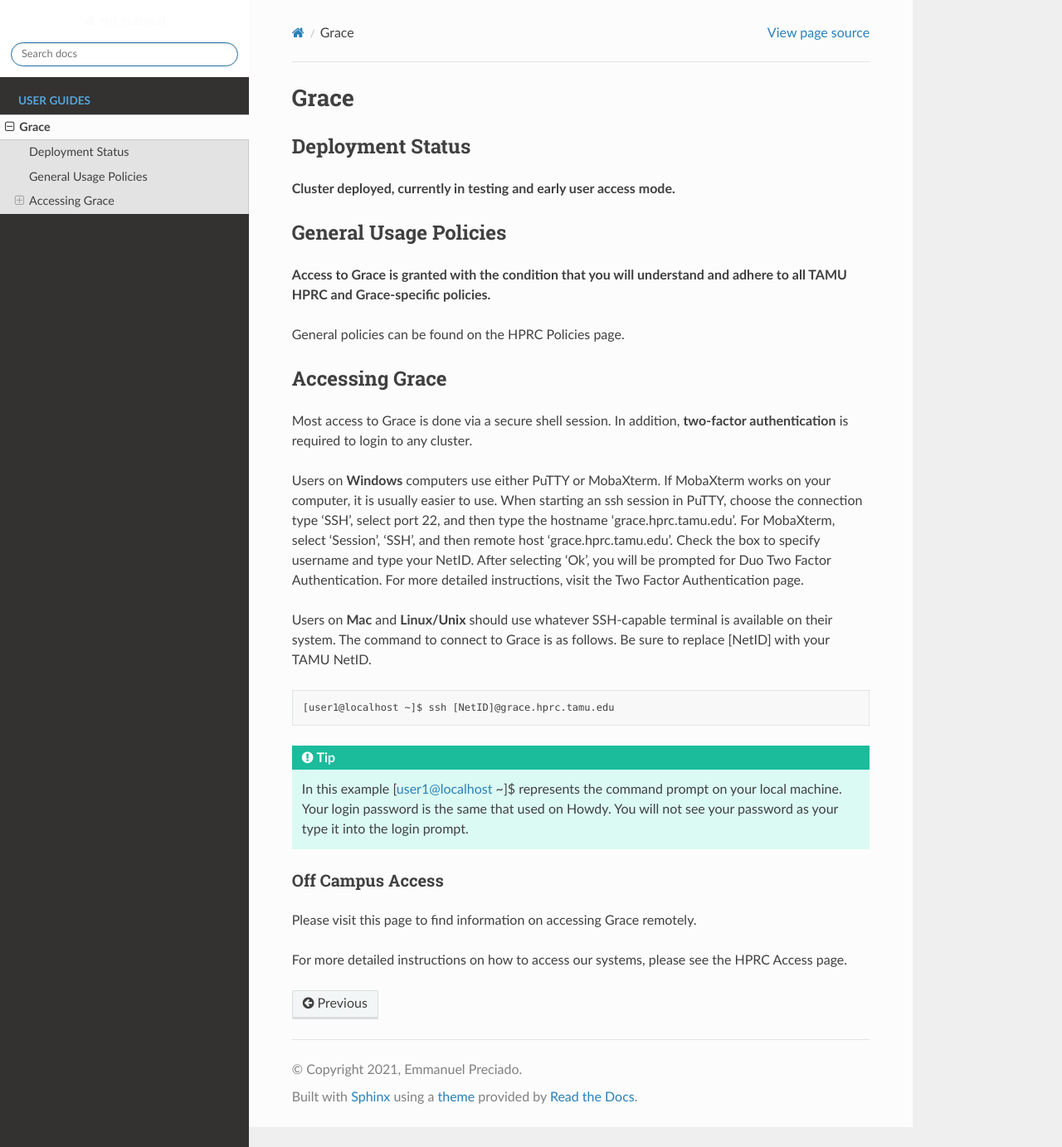
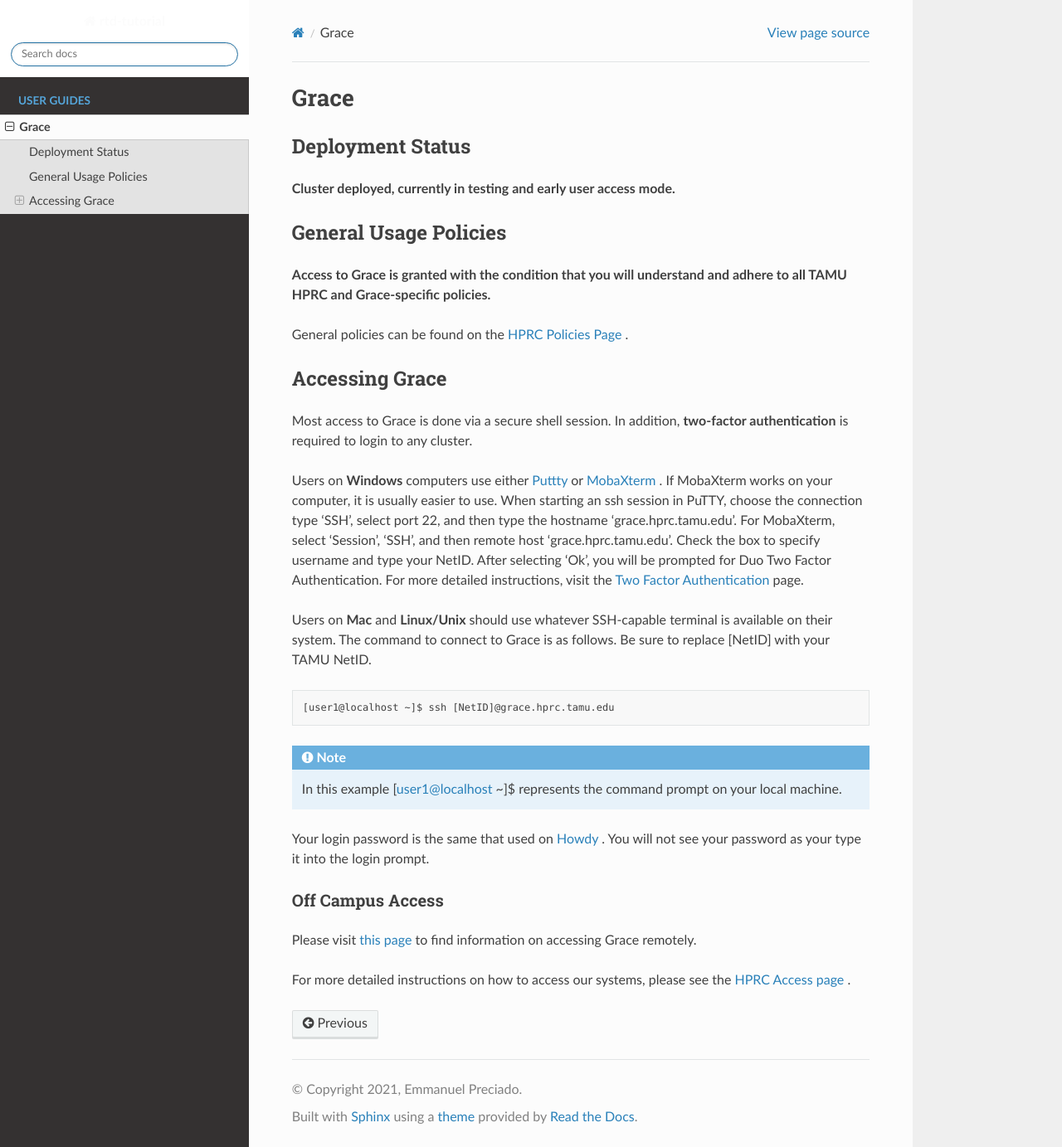
Before and after one commit to EmmanuelDej/rtd-tutorial, a Sphinx documentation site: the page built from docs/grace.rst, in a window 1280 px wide and 1383 px high. Shown: the whole window at 83% size. Built offline with Sphinx 7.4.7 and the Read the Docs theme 2.0.0, drawn with Linux system fonts in a browser that asks for light colours; pages that are not in the unit, such as notebooks, are missing from menus; some of the changed lines change nothing that is shown.

Commit message:
Update grace.rst

```diff
--- a/docs/grace.rst
+++ b/docs/grace.rst
@@ -11,13 +11,13 @@ General Usage Policies
 ----------------------
 **Access to Grace is granted with the condition that you will understand and adhere to all TAMU HPRC and Grace-specific policies.**
 
-General policies can be found on the HPRC Policies page.
+General policies can be found on the `HPRC Policies Page <https://hprc.tamu.edu/policies/>`_ .
 
 Accessing Grace
 ---------------
 Most access to Grace is done via a secure shell session. In addition, **two-factor authentication** is required to login to any cluster.
 
-Users on **Windows** computers use either PuTTY or MobaXterm. If MobaXterm works on your computer, it is usually easier to use. When starting an ssh session in PuTTY, choose the connection type 'SSH', select port 22, and then type the hostname 'grace.hprc.tamu.edu'. For MobaXterm, select 'Session', 'SSH', and then remote host 'grace.hprc.tamu.edu'. Check the box to specify username and type your NetID. After selecting 'Ok', you will be prompted for Duo Two Factor Authentication. For more detailed instructions, visit the Two Factor Authentication page.
+Users on **Windows** computers use either `Puttty <http://www.putty.org/>`_ or `MobaXterm <http://mobaxterm.mobatek.net/>`_ . If MobaXterm works on your computer, it is usually easier to use. When starting an ssh session in PuTTY, choose the connection type 'SSH', select port 22, and then type the hostname 'grace.hprc.tamu.edu'. For MobaXterm, select 'Session', 'SSH', and then remote host 'grace.hprc.tamu.edu'. Check the box to specify username and type your NetID. After selecting 'Ok', you will be prompted for Duo Two Factor Authentication. For more detailed instructions, visit the `Two Factor Authentication <https://hprc.tamu.edu/wiki/Two_Factor#MobaXterm/>`_  page.
 
 Users on **Mac** and **Linux/Unix** should use whatever SSH-capable terminal is available on their system. The command to connect to Grace is as follows. Be sure to replace [NetID] with your TAMU NetID.
 
@@ -25,12 +25,13 @@ Users on **Mac** and **Linux/Unix** should use whatever SSH-capable terminal is
 
   [user1@localhost ~]$ ssh [NetID]@grace.hprc.tamu.edu
 
-.. tip::
+.. note::
   In this example [user1@localhost ~]$ represents the command prompt on your local machine.
-  Your login password is the same that used on Howdy. You will not see your password as your type it into the login prompt.
+
+Your login password is the same that used on `Howdy <https://howdy.tamu.edu/>`_ . You will not see your password as your type it into the login prompt.
 
 Off Campus Access
 *****************
-Please visit this page to find information on accessing Grace remotely.
+Please visit `this page <https://hprc.tamu.edu/wiki/HPRC:Remote_Access>`_  to find information on accessing Grace remotely.
 
-For more detailed instructions on how to access our systems, please see the HPRC Access page.
+For more detailed instructions on how to access our systems, please see the `HPRC Access page <https://hprc.tamu.edu/wiki/HPRC:Access>`_ .
```
